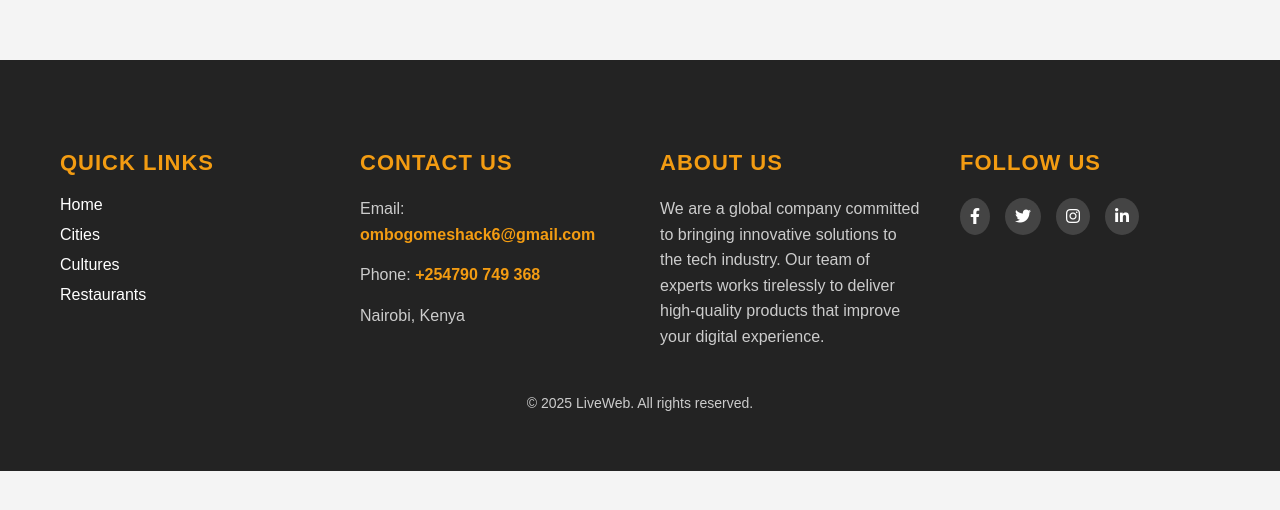
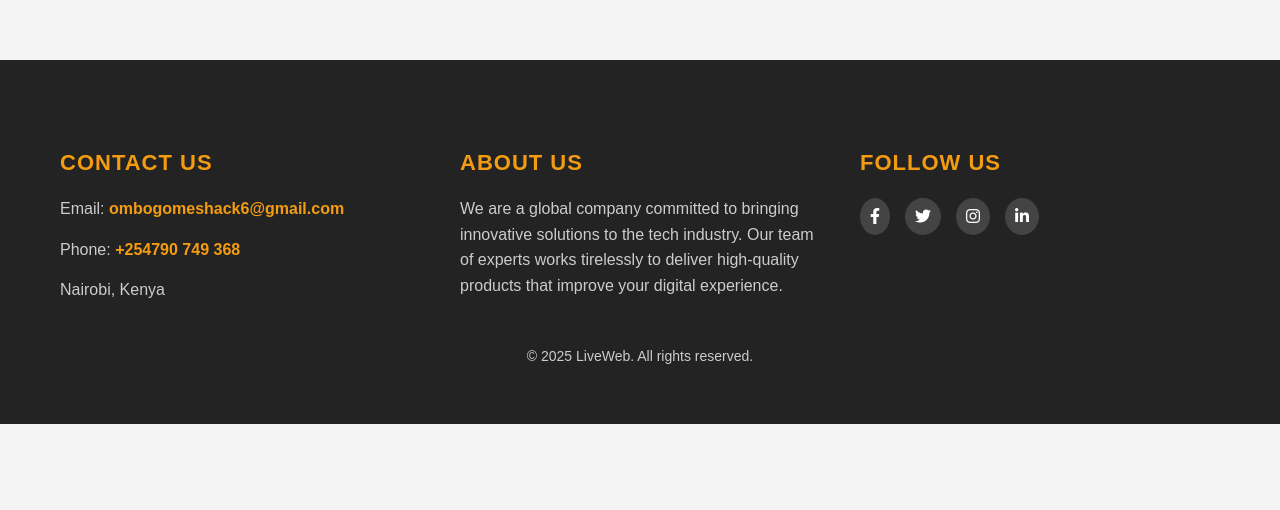
Before and after one commit to meshach-804/Liveweb, a plain HTML site: page Footer/footer.html in a window 1280 px wide. Drawn offline with Linux system fonts and the light colour scheme.

Commit message:
removed quick links section from the footer

```diff
--- a/Footer/footer.html
+++ b/Footer/footer.html
@@ -11,17 +11,6 @@
 <body>
   <footer>
     <div class="footer-container">
-
-      <!-- Quick Links Section -->
-      <div class="footer-section links">
-        <h3>Quick Links</h3>
-        <ul>
-          <li><a href="../index.html">Home</a></li>
-          <li><a href="../Cities/cities.html">Cities</a></li>
-          <li><a href="../Culture/culture.html">Cultures</a></li>
-          <li><a href="../Restaurant/restaurant.html">Restaurants</a></li>
-        </ul>
-      </div>
 
       <!-- Contact Us Section -->
       <div class="footer-section contact">
```
